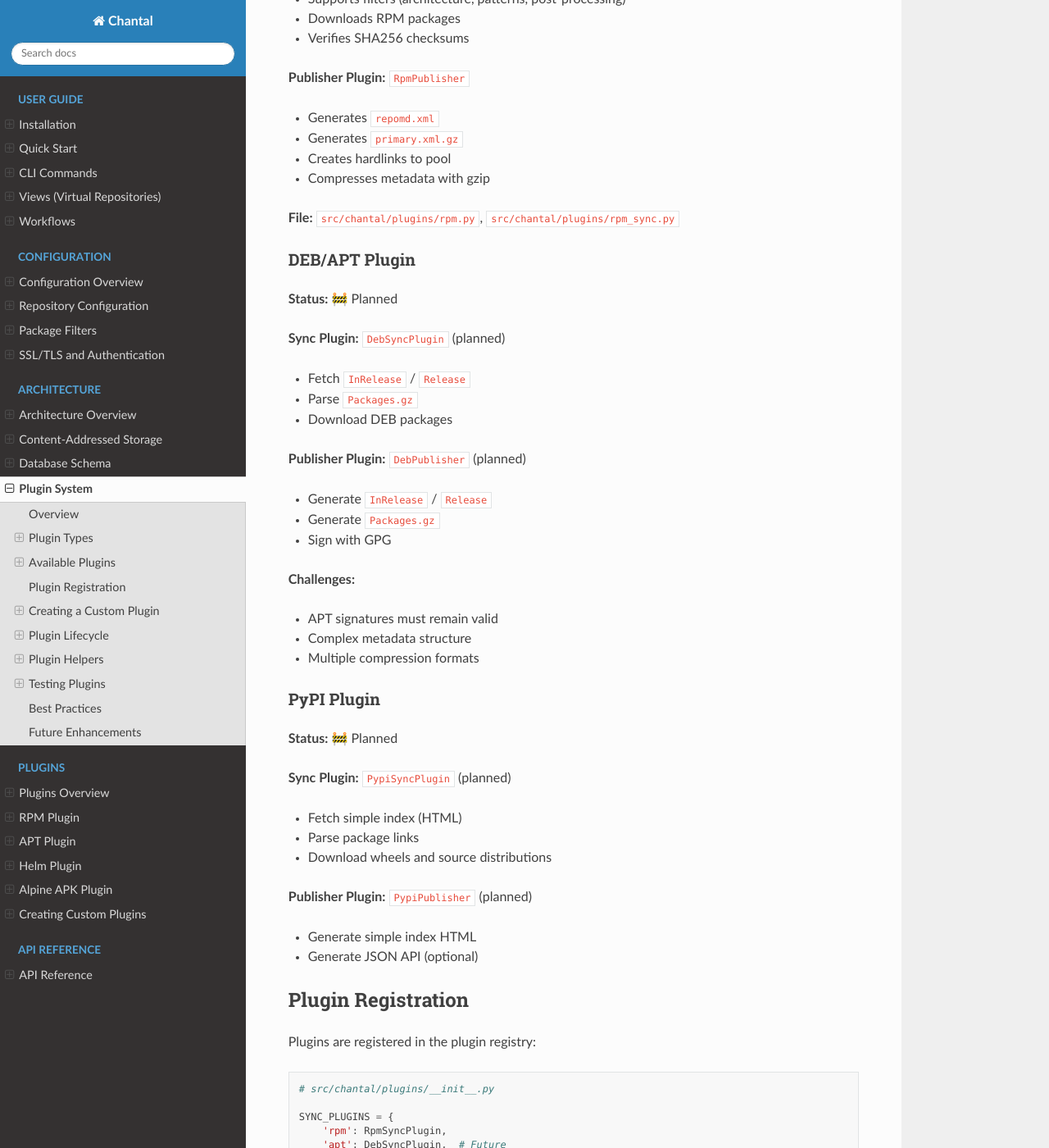
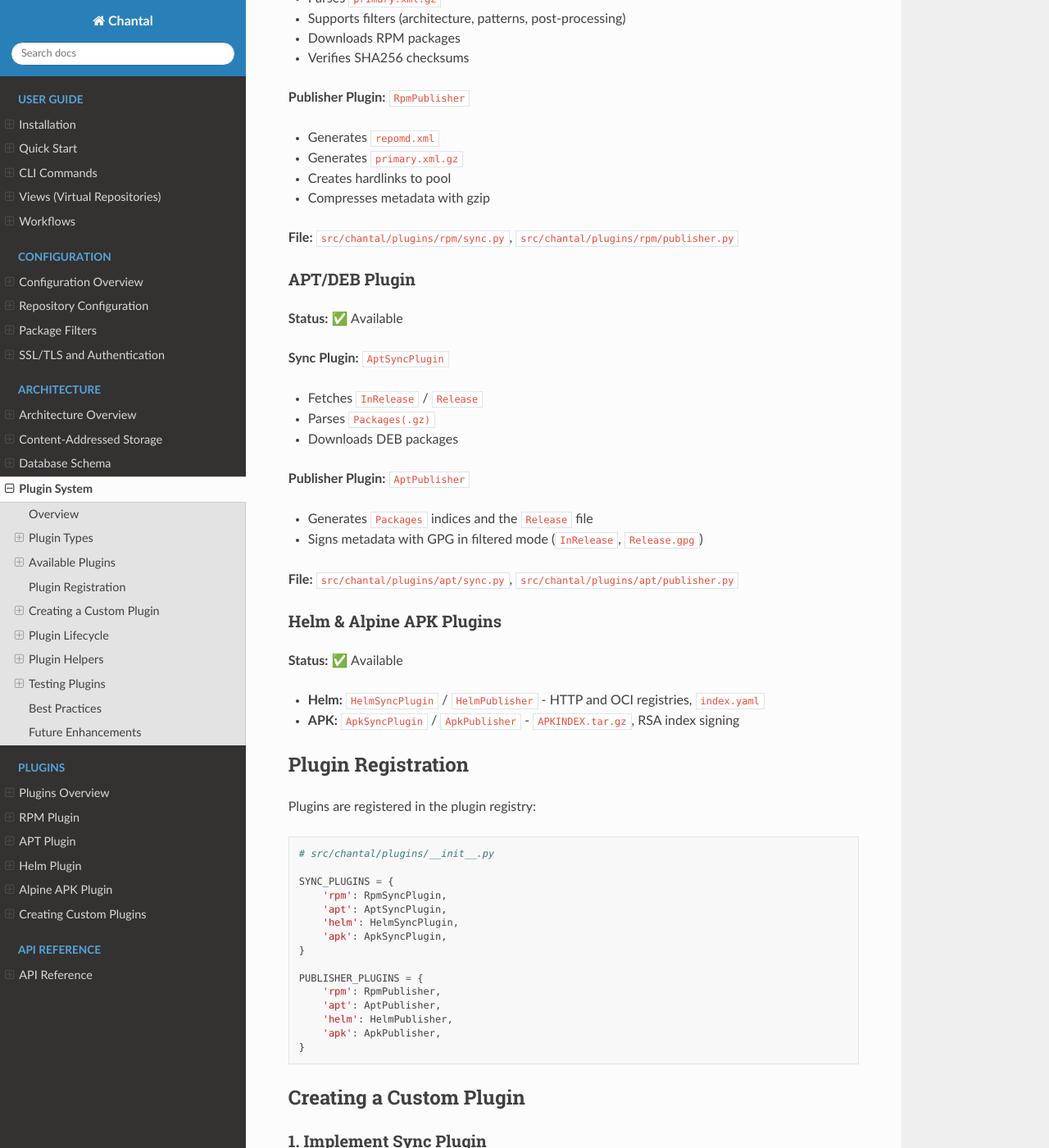
Before and after one commit to slauger/chantal, a Sphinx documentation site: the page built from docs/architecture/plugin-system.md, in a window 1280 px wide and 1400 px high, scrolled down 2055 px. Shown: the whole window at 82% size. Built offline with Sphinx 7.4.7 and the Read the Docs theme 3.1.0, drawn with Linux system fonts in a browser that asks for light colours; some of the changed text lies outside the part shown.

Commit message:
docs: Remove unimplemented formats and fix stale plugin status
The docs advertised package ecosystems that aren't implemented (only tracked as
issues) and carried several stale/incorrect status claims.

- Remove PyPI/npm/RubyGems/NuGet/Go/Terraform from the docs (index, plugin
  overview, configuration, architecture, custom-plugins). They remain tracked
  on the issue tracker.
- Fix incorrect statuses: APT/DEB was marked '🚧 Planned' (it is available);
  'filtered planned for Phase 2' (filtered is the default mode); Helm OCI was
  'Planned' (implemented in #34).
- Correct stale module paths (src/chantal/plugins/rpm/...) and the plugin
  registry/Literal examples to the real types (rpm, apt, helm, apk).
- Add the missing Helm/APK plugin entries to the architecture/overview docs.

````diff
--- a/docs/architecture/plugin-system.md
+++ b/docs/architecture/plugin-system.md
@@ -1,6 +1,6 @@
 # Plugin System
 
-Chantal uses a plugin architecture to support different repository types (RPM, DEB/APT, PyPI, etc.).
+Chantal uses a plugin architecture to support different repository types (RPM, DEB/APT, Helm, Alpine APK).
 
 ## Overview
 
@@ -96,39 +96,29 @@ class PublisherPlugin(ABC):
 - Creates hardlinks to pool
 - Compresses metadata with gzip
 
-**File:** `src/chantal/plugins/rpm.py`, `src/chantal/plugins/rpm_sync.py`
+**File:** `src/chantal/plugins/rpm/sync.py`, `src/chantal/plugins/rpm/publisher.py`
 
-### DEB/APT Plugin
+### APT/DEB Plugin
 
-**Status:** 🚧 Planned
+**Status:** ✅ Available
 
-**Sync Plugin:** `DebSyncPlugin` (planned)
-- Fetch `InRelease` / `Release`
-- Parse `Packages.gz`
-- Download DEB packages
+**Sync Plugin:** `AptSyncPlugin`
+- Fetches `InRelease` / `Release`
+- Parses `Packages(.gz)`
+- Downloads DEB packages
 
-**Publisher Plugin:** `DebPublisher` (planned)
-- Generate `InRelease` / `Release`
-- Generate `Packages.gz`
-- Sign with GPG
+**Publisher Plugin:** `AptPublisher`
+- Generates `Packages` indices and the `Release` file
+- Signs metadata with GPG in filtered mode (`InRelease`, `Release.gpg`)
 
-**Challenges:**
-- APT signatures must remain valid
-- Complex metadata structure
-- Multiple compression formats
+**File:** `src/chantal/plugins/apt/sync.py`, `src/chantal/plugins/apt/publisher.py`
 
-### PyPI Plugin
+### Helm & Alpine APK Plugins
 
-**Status:** 🚧 Planned
+**Status:** ✅ Available
 
-**Sync Plugin:** `PypiSyncPlugin` (planned)
-- Fetch simple index (HTML)
-- Parse package links
-- Download wheels and source distributions
-
-**Publisher Plugin:** `PypiPublisher` (planned)
-- Generate simple index HTML
-- Generate JSON API (optional)
+- **Helm:** `HelmSyncPlugin` / `HelmPublisher` - HTTP and OCI registries, `index.yaml`
+- **APK:** `ApkSyncPlugin` / `ApkPublisher` - `APKINDEX.tar.gz`, RSA index signing
 
 ## Plugin Registration
 
@@ -139,14 +129,16 @@ Plugins are registered in the plugin registry:
 
 SYNC_PLUGINS = {
     'rpm': RpmSyncPlugin,
-    'apt': DebSyncPlugin,  # Future
-    'pypi': PypiSyncPlugin,  # Future
+    'apt': AptSyncPlugin,
+    'helm': HelmSyncPlugin,
+    'apk': ApkSyncPlugin,
 }
 
 PUBLISHER_PLUGINS = {
     'rpm': RpmPublisher,
-    'apt': DebPublisher,  # Future
-    'pypi': PypiPublisher,  # Future
+    'apt': AptPublisher,
+    'helm': HelmPublisher,
+    'apk': ApkPublisher,
 }
 ```
 
@@ -207,7 +199,7 @@ PUBLISHER_PLUGINS['my_type'] = MyPublisher
 ```python
 # In src/chantal/core/config.py
 class RepositoryConfig(BaseModel):
-    type: Literal['rpm', 'apt', 'pypi', 'my_type']
+    type: Literal['rpm', 'apt', 'helm', 'apk', 'my_type']
 ```
 
 ## Plugin Lifecycle
````
Also changed, not shown: docs/architecture/database-schema.md (+1 -1 lines), docs/architecture/overview.md (+4 -3 lines), docs/configuration/repositories.md (+2 -17 lines), docs/index.rst (+3 -18 lines), docs/plugins/custom-plugins.md (+1 -1 lines), docs/plugins/overview.md (+12 -10 lines).
